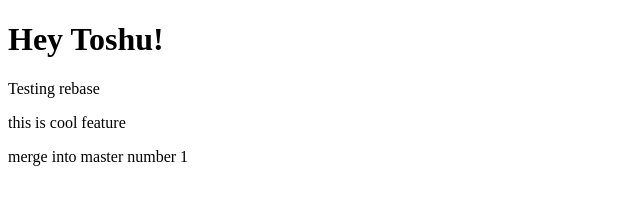
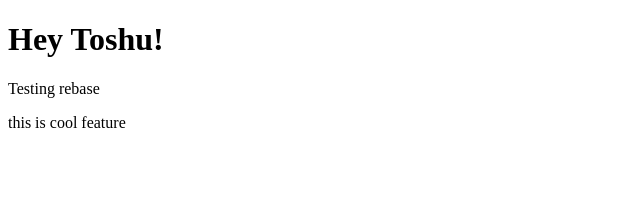
Before and after one commit to toshunigam/git-learning, a plain HTML site: page index.html in a window 1280 px wide. Shown: the whole page, without its empty margins (0-640 px from the left). Drawn offline with Linux system fonts and the light colour scheme.

Commit message:
Revert "merge number 1"
This reverts commit 95c088ad6fc78c7f7f693010b64761befbcb85bf.

reverting change from main branch

```diff
--- a/index.html
+++ b/index.html
@@ -9,6 +9,5 @@
             Testing rebase
         </p>
         <p>this is cool feature</p>
-        <p>merge into master number 1</p>
     </body>
 </html>
```
